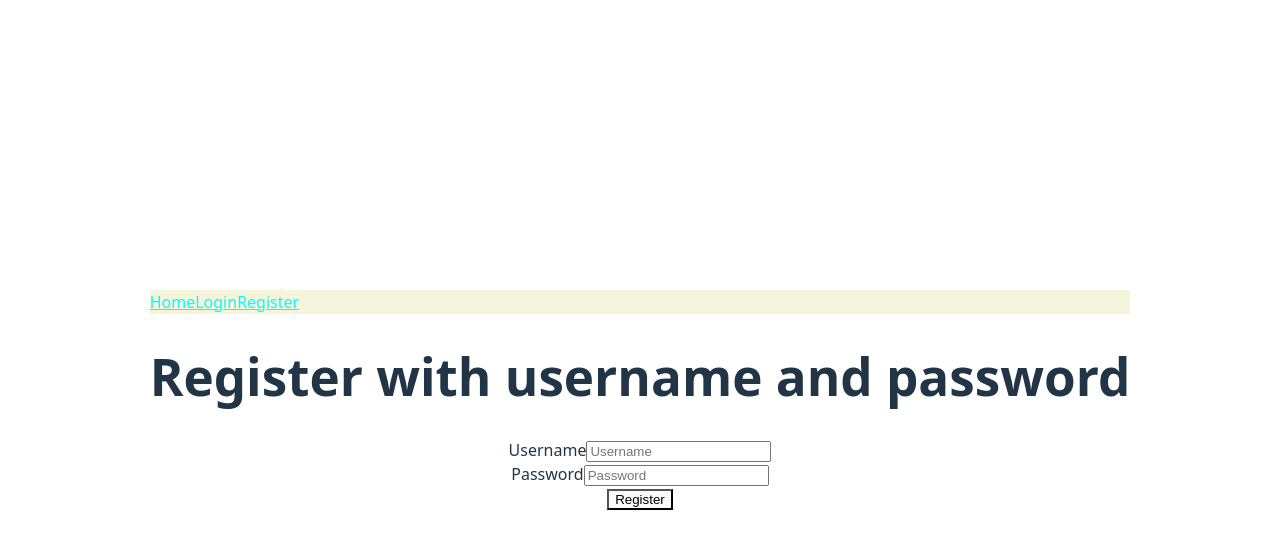
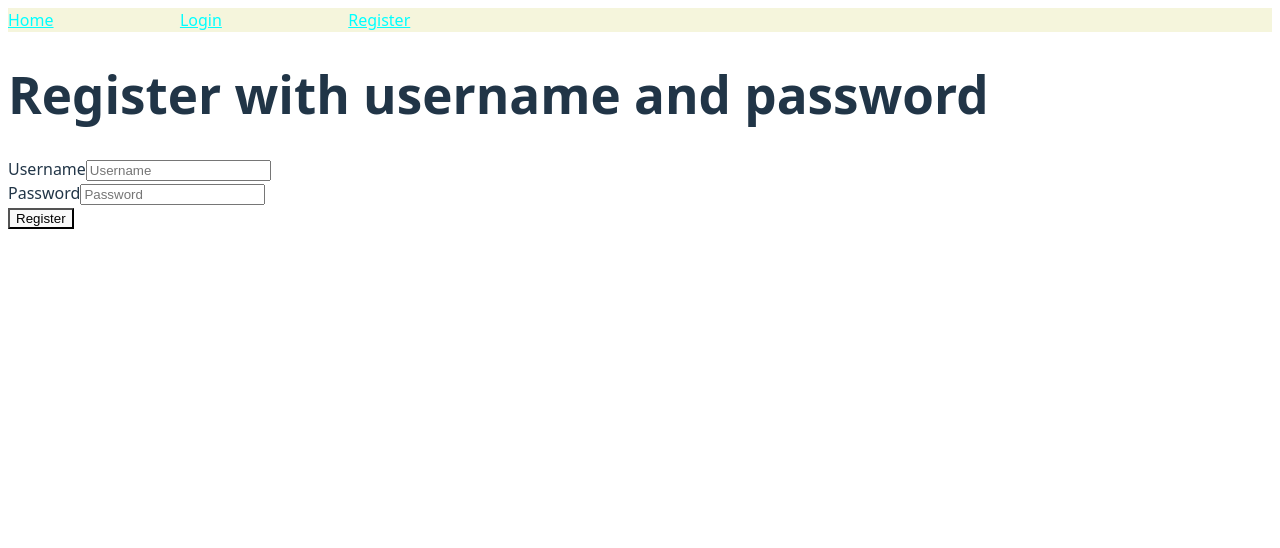
Before and after one commit to Juan-Ceballos/Reverb-Clone-FSW, a React (Vite) app in the folder frontend/: page /register in a window 1280 px wide. Shown: the top 548 px of the page. Built offline with nearby package versions, Linux system fonts and the light colour scheme.

Commit message:
removed app and index starter css, adjusted navbar css for basic top nav bar with items

```diff
--- a/frontend/src/App.css
+++ b/frontend/src/App.css
@@ -1,46 +1,3 @@
-#root {
-  max-width: 1280px;
-  margin: 0 auto;
-  padding: 2rem;
-  text-align: center;
-}
-
-.logo {
-  height: 6em;
-  padding: 1.5em;
-  will-change: filter;
-  transition: filter 300ms;
-}
-.logo:hover {
-  filter: drop-shadow(0 0 2em #646cffaa);
-}
-.logo.react:hover {
-  filter: drop-shadow(0 0 2em #61dafbaa);
-}
-
-@keyframes logo-spin {
-  from {
-    transform: rotate(0deg);
-  }
-  to {
-    transform: rotate(360deg);
-  }
-}
-
-@media (prefers-reduced-motion: no-preference) {
-  a:nth-of-type(2) .logo {
-    animation: logo-spin infinite 20s linear;
-  }
-}
-
-.card {
-  padding: 2em;
-}
-
-.read-the-docs {
-  color: #888;
-}
-
 .main-navbar {
   background-color: beige;
   overflow: hidden;
@@ -54,4 +11,5 @@
   text-align: center;
   color: aqua;
   display: block;
+  padding-right: 10%;
 }
--- a/frontend/src/index.css
+++ b/frontend/src/index.css
@@ -13,13 +13,7 @@
   -moz-osx-font-smoothing: grayscale;
 }
 
-body {
-  margin: 0;
-  display: flex;
-  place-items: center;
-  min-width: 320px;
-  min-height: 100vh;
-}
+
 
 h1 {
   font-size: 3.2em;
```
